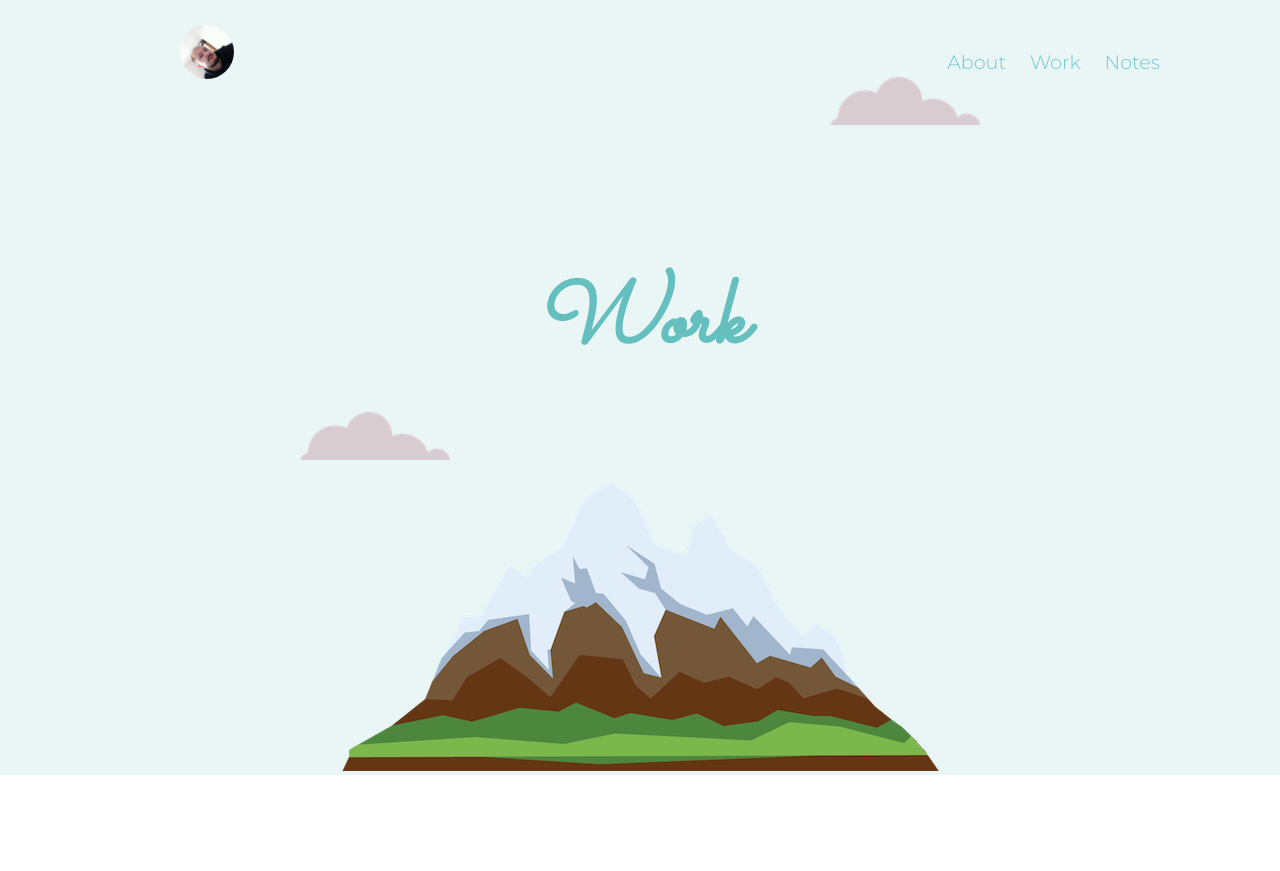
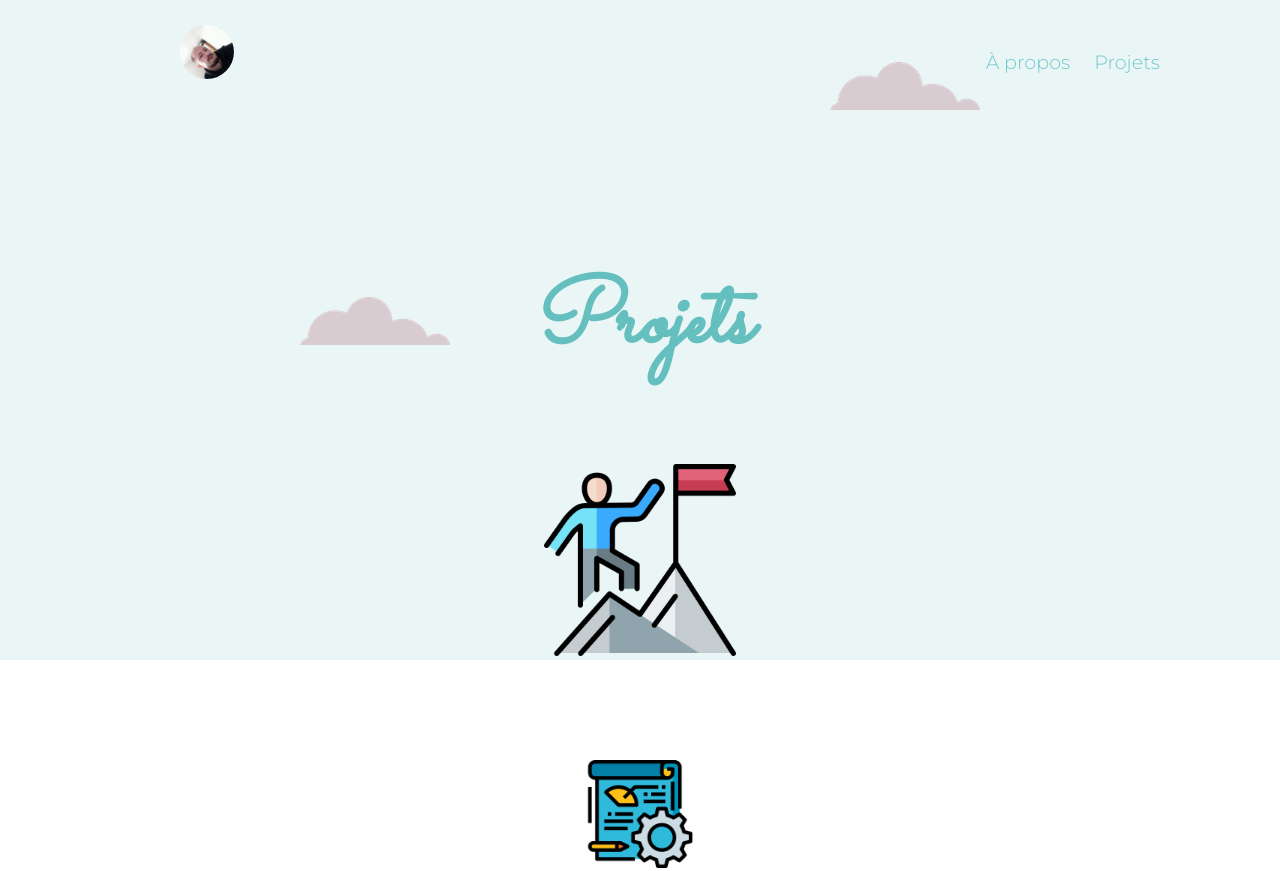
Before and after one commit to Vieuxnorris/CV, a plain HTML site: page work.html in a window 1280 px wide. Shown: the top 871 px of the page. Drawn offline with Linux system fonts and the light colour scheme.

Commit message:
Update design and trad

```diff
--- a/css/styles.css
+++ b/css/styles.css
@@ -85,13 +85,18 @@ hr {
 .topCloud {
   position: absolute;
   right: 300px;
-  bottom: 650px;
+  bottom: 550px;
 }
 
 .bottomCloud {
   position: absolute;
   left: 300px;
   bottom: 315px;
+}
+
+.climbingImg {
+  padding-top: 50px;
+  width: 15%;
 }
 
 .pWork {
--- a/work.html
+++ b/work.html
@@ -17,16 +17,15 @@
     <div class="ongletsBody">
       <div class="row">
         <img class="myProfilOnglet" src="./images/julien.png" alt="MyProfil">
-        <a class="linkOnglet" href="./index.html">About</a>
-        <a class="linkOnglet" href="./work.html">Work</a>
-        <a class="linkOnglet" href="#">Notes</a>
+        <a class="linkOnglet" href="./index.html">À propos</a>
+        <a class="linkOnglet" href="./work.html">Projets</a>
       </div>
     </div>
     <div class="divHeadBody">
       <img class="topCloud" src="./images/cloud.png" alt="cloudImg1">
-      <h1><em>Work</em></h1>
+      <h1><em>Projets</em></h1>
       <img class="bottomCloud" src="./images/cloud.png" alt="cloudImg2">
-      <img src="./images/mountain.png" alt="mountainImg">
+      <img class="climbingImg" src="./images/climbing.png" alt="climbingImg">
     </div>
     <div class="divMidBody">
       <div class="profile">
@@ -60,7 +59,7 @@
         <h2>Prendre contact</h2>
         <h3>Si vous êtes intéressé par mon profil.</h3>
         <p class="contactText">Je suis toujours heureux de discuter avec de nouvelles personnes et d'explorer de nouvelles opportunités professionnelles. Vous pouvez me contacter via les coordonnées mentionnées dans mon CV ou en utilisant les informations disponibles sur mon profil en ligne. J'attends avec impatience de vos nouvelles et suis impatient de discuter avec vous !</p>
-        <a class="btn" href="mailto:julienwins060597@gmail.com">CONTACT ME</a>
+        <a class="btn" href="mailto:julienwins060597@gmail.com">CONTACTEZ MOI</a>
       </div>
     </div>
     <div class="divBottomBody">
```
Also changed, not shown: index.html (+3 -4 lines), images/climbing.png (added).
